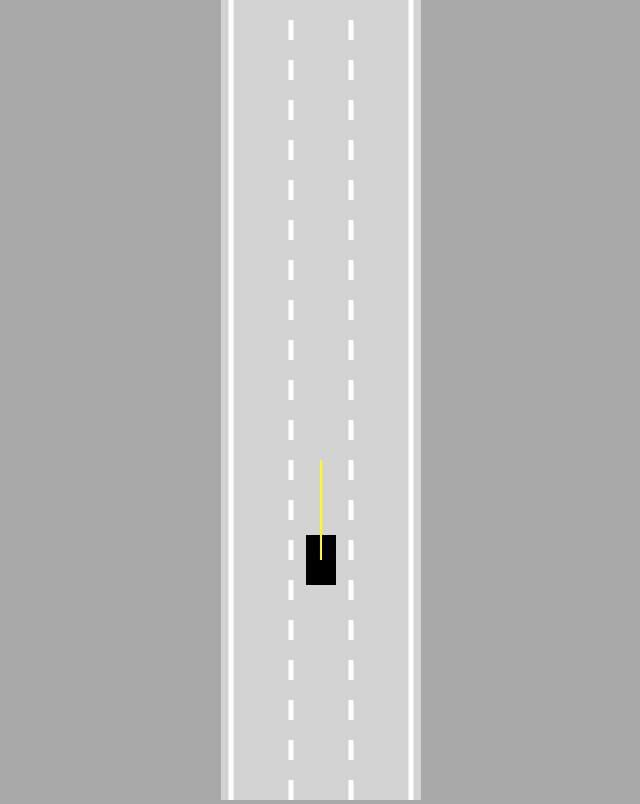
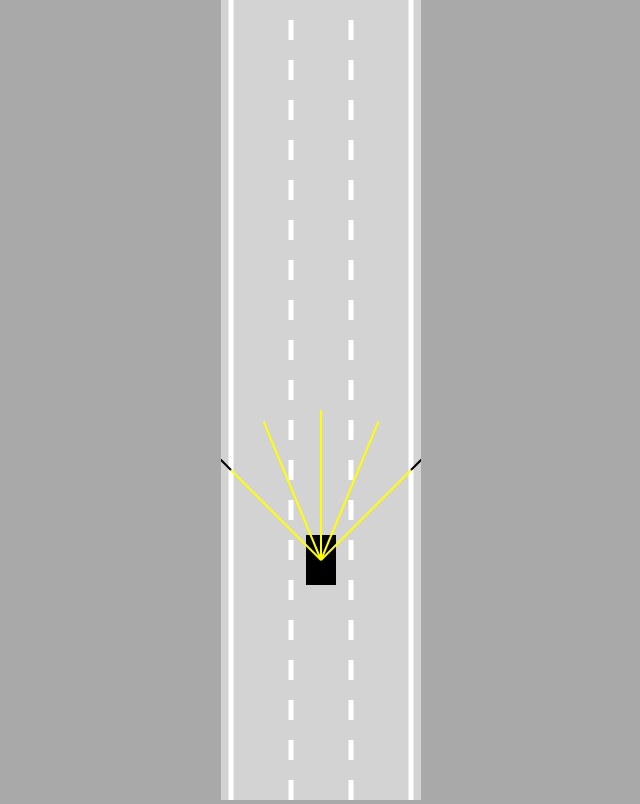
Before and after one commit to zvoicu000/SelfDrivingCarNoLib, a plain HTML site: page index.html in a window 1280 px wide. Shown: the whole page, without its empty margins (319-959 px from the left). Drawn offline with Linux system fonts and the light colour scheme.

Commit message:
third commit

```diff
--- a/car.js
+++ b/car.js
@@ -12,13 +12,12 @@ class Car{
         this.angle=0;
 
         this.sensor=new Sensor(this);
-
         this.controls=new Controls();
     }
 
-    update(){
+    update(roadBorders){
         this.#move();
-        this.sensor.update();
+        this.sensor.update(roadBorders);
     }
 
     #move(){
@@ -76,6 +75,6 @@ class Car{
 
         ctx.restore();
 
-        this.sensor.draw(ctx)
+        this.sensor.draw(ctx);
     }
 }
--- a/index.html
+++ b/index.html
@@ -5,8 +5,8 @@
 </head>
 <body>
     <canvas id="myCanvas"></canvas>
+    <script src="sensor.js"></script>
     <script src="utils.js"></script>
-    <script src="sensor.js"></script>
     <script src="road.js"></script>
     <script src="controls.js"></script>
     <script src="car.js"></script>
--- a/main.js
+++ b/main.js
@@ -8,7 +8,7 @@ const car=new Car(road.getLaneCenter(1),100,30,50);
 animate();
 
 function animate(){
-    car.update();
+    car.update(road.borders);
 
     canvas.height=window.innerHeight;
 
--- a/road.js
+++ b/road.js
@@ -1,3 +1,4 @@
+
 class Road{
     constructor(x,width,laneCount=3){
         this.x=x;
--- a/sensor.js
+++ b/sensor.js
@@ -1,46 +1,100 @@
 class Sensor{
     constructor(car){
         this.car=car;
-        this.rayCount=3;
-        this.rayLength=100;
-        this.raySpread=Math.PI/4;
+        this.rayCount=5;
+        this.rayLength=150;
+        this.raySpread=Math.PI/2;
 
         this.rays=[];
+        this.readings=[];
     }
-    update(){
-        this.rays=[]
+
+    update(roadBorders){
+        this.#castRays();
+        this.readings=[];
+        for(let i=0;i<this.rays.length;i++){
+            this.readings.push(
+                this.#getReading(this.rays[i],roadBorders)
+            );
+        }
+    }
+
+    #getReading(ray,roadBorders){
+        let touches=[];
+
+        for(let i=0;i<roadBorders.length;i++){
+            const touch=getIntersection(
+                ray[0],
+                ray[1],
+                roadBorders[i][0],
+                roadBorders[i][1]
+            );
+            if(touch){
+                touches.push(touch);
+            }
+        }
+
+        if(touches.length==0){
+            return null;
+        }else{
+            const offsets=touches.map(e=>e.offset);
+            const minOffset=Math.min(...offsets);
+            return touches.find(e=>e.offset==minOffset);
+        }
+    }
+
+    #castRays(){
+        this.rays=[];
         for(let i=0;i<this.rayCount;i++){
             const rayAngle=lerp(
                 this.raySpread/2,
                 -this.raySpread/2,
-                i/(this.rayCount-1)
-            )
+                this.rayCount==1?0.5:i/(this.rayCount-1)
+            )+this.car.angle;
 
             const start={x:this.car.x, y:this.car.y};
             const end={
                 x:this.car.x-
-                Math.sin(rayAngle)**this.rayLength,
+                    Math.sin(rayAngle)*this.rayLength,
                 y:this.car.y-
-                Math.cos(rayAngle)*this.rayLength
-            }
-            this.rays.push([start,end])
+                    Math.cos(rayAngle)*this.rayLength
+            };
+            this.rays.push([start,end]);
         }
+    }
 
-    }
     draw(ctx){
         for(let i=0;i<this.rayCount;i++){
+            let end=this.rays[i][1];
+            if(this.readings[i]){
+                end=this.readings[i];
+            }
+
             ctx.beginPath();
             ctx.lineWidth=2;
             ctx.strokeStyle="yellow";
             ctx.moveTo(
                 this.rays[i][0].x,
                 this.rays[i][0].y
-            )
+            );
             ctx.lineTo(
+                end.x,
+                end.y
+            );
+            ctx.stroke();
+
+            ctx.beginPath();
+            ctx.lineWidth=2;
+            ctx.strokeStyle="black";
+            ctx.moveTo(
                 this.rays[i][1].x,
                 this.rays[i][1].y
-            )
-            ctx.stroke()
+            );
+            ctx.lineTo(
+                end.x,
+                end.y
+            );
+            ctx.stroke();
         }
     }
 }
```
